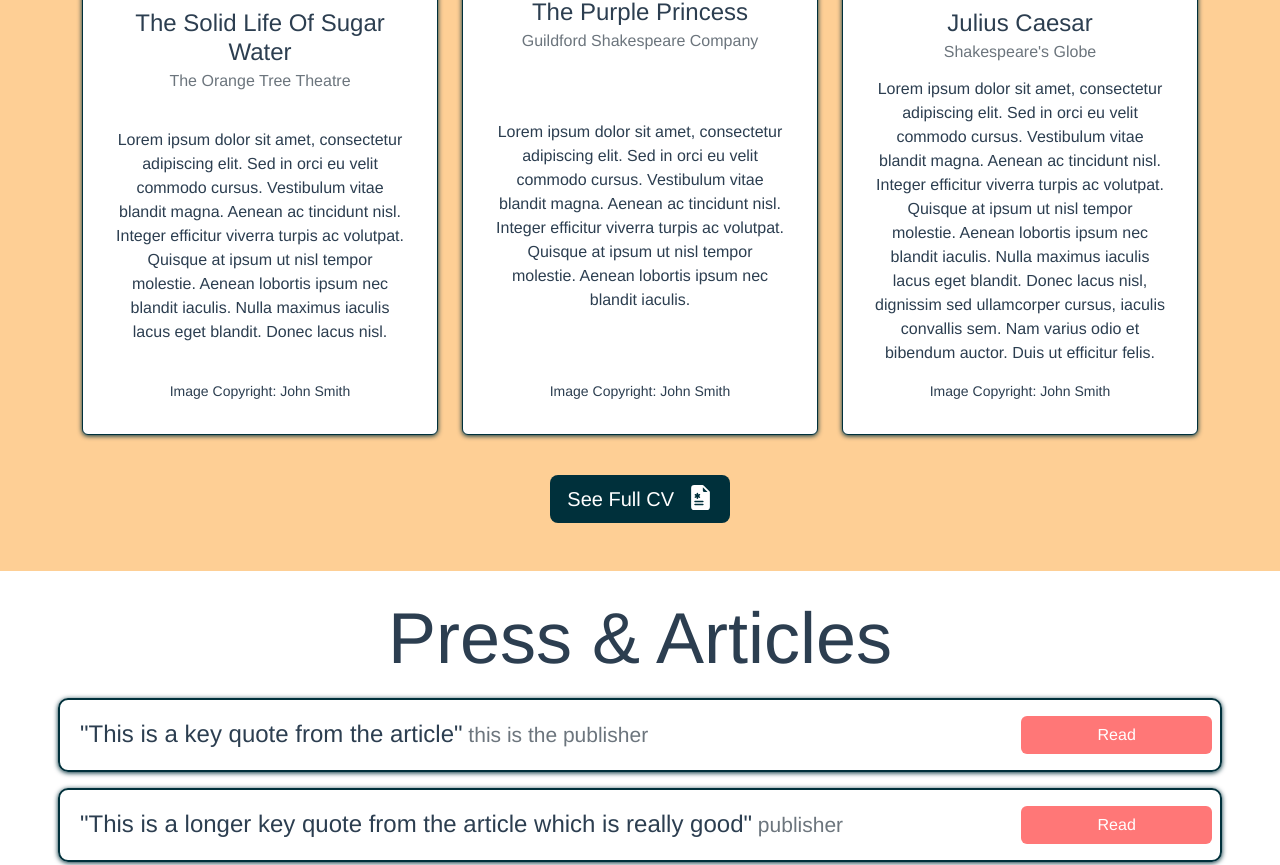
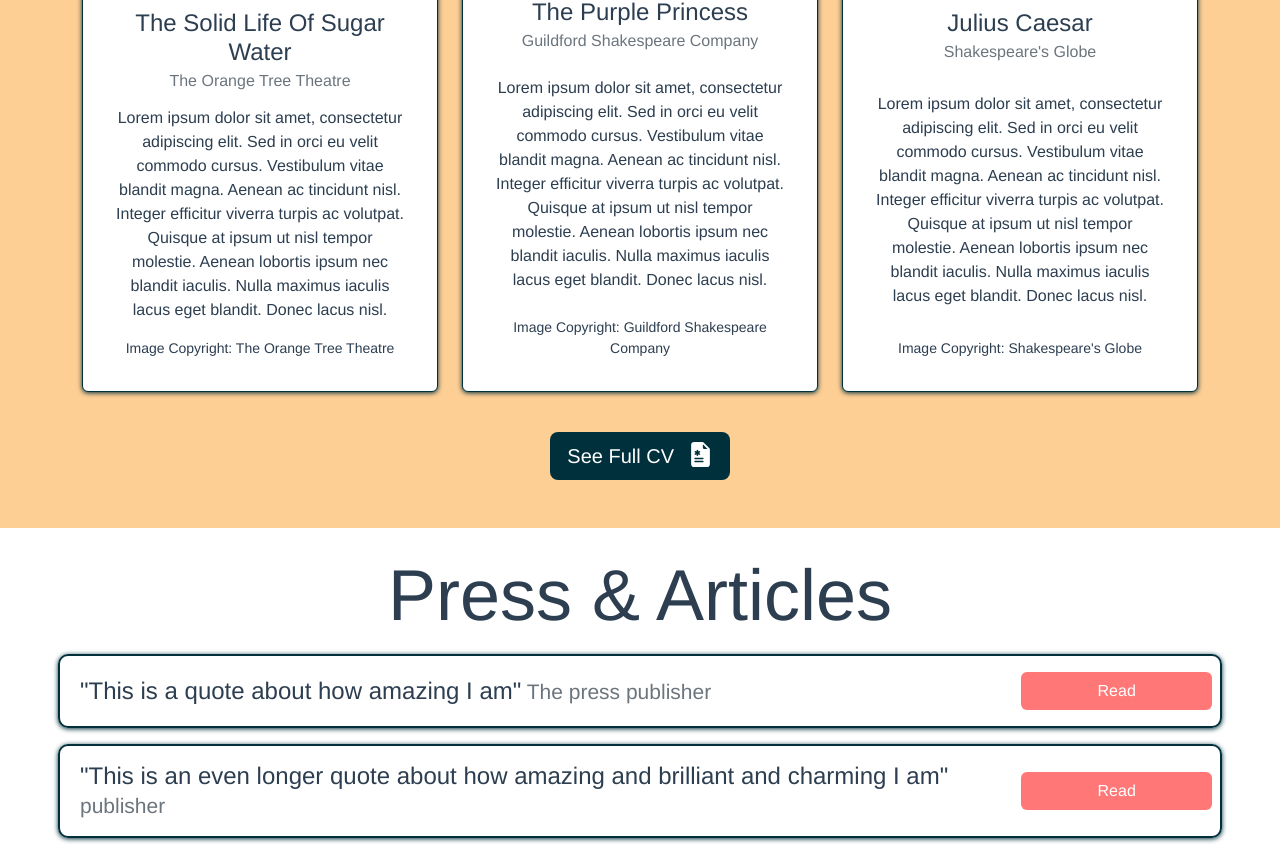
Before and after one commit to ollieChurch/IndianaDirector, a Vue app: page /#/ in a window 1280 px wide. Shown: the part 1980-2845 px from the top of the page. Built offline with nearby package versions, Linux system fonts and the light colour scheme.

Commit message:
uses cms to provide content

```diff
--- a/src/views/HomeView.vue
+++ b/src/views/HomeView.vue
@@ -56,7 +56,7 @@
         <div class="row" ref="about">
             <div class="col-md">
                 <b-img
-                    :src="lastSupperImg"
+                    :src="aboutMeImg"
                     class="about-img"
                     alt="Indiana gives notes during rehearsal for The Last Supper"
                 ></b-img>
@@ -64,16 +64,14 @@
             <div class="col-md">
                 <b-container class="py-5 ps-md-1 pe-md-4">
                     <h2 class="display-2">About Indiana</h2>
-                    <p class="pt-2 pb-3">
-                        Lorem ipsum dolor sit amet, consectetur adipiscing elit. Sed in orci eu velit commodo cursus. Vestibulum vitae blandit magna. Aenean ac tincidunt nisl. Integer efficitur viverra turpis ac volutpat. Quisque at ipsum ut nisl tempor molestie. Aenean lobortis ipsum nec blandit iaculis. Nulla maximus iaculis lacus eget blandit. Donec lacus nisl, dignissim sed ullamcorper cursus, iaculis convallis sem. Nam varius odio et bibendum auctor. Duis ut efficitur felis.
-                    </p>
+                    <p class="pt-2 pb-3">{{ content.aboutMeText }}</p>
 
                     <div class="d-flex-sm justify-content-around">
                         <b-button
                             variant="custom-primary"
                             size="lg"
                             class="m-2"
-                            href="https://twitter.com/indianalown"
+                            :href="content.twitterLink"
                             target="_blank"
                         >
                             Twitter
@@ -97,21 +95,21 @@
             <b-container ref="shows">
                 <h2 class="display-2">Featured Shows</h2>
                 <div class="row">
-                    <div class="col-lg my-3" v-for="show in featuredShows" :key="`${show.title}-card`" >
+                    <div class="col-lg my-3" v-for="show in content.featuredShowsList" :key="`${show.showTitle}-card`" >
                         <b-card
-                            :img-src="show.image"
-                            :img-alt="show.imageAlt"
+                            :img-src="imageSrc(show.showImageSrc)"
+                            :img-alt="show.showImageAlt"
                             img-top
                             class="featured-show-card featured-show-card-height"
                         >
                             <b-card-body class="d-flex flex-column justify-content-between featured-show-card-height">
                                 <div>
-                                    <b-card-title>{{ show.title }}</b-card-title>
-                                    <b-card-sub-title class="mb-3">{{ show.company }}</b-card-sub-title>
+                                    <b-card-title>{{ show.showTitle }}</b-card-title>
+                                    <b-card-sub-title class="mb-3">{{ show.showCompany }}</b-card-sub-title>
                                 </div>
 
-                                <b-card-text>{{ show.description }}</b-card-text>
-                                <b-card-text class="small">Image Copyright: {{ show.imageCopyright }}</b-card-text>
+                                <b-card-text>{{ show.showText }}</b-card-text>
+                                <b-card-text class="small">Image Copyright: {{ show.showImageCopyright }}</b-card-text>
                             </b-card-body>
                         </b-card>
                     </div>
@@ -122,7 +120,7 @@
                     size="lg"
                     variant="custom-secondary"
                     class="my-4"
-                    href="https://www.linkedin.com/in/indiana-lown-collins"
+                    :href="content.cvLink"
                     target="_blank"
                 >
                     See Full CV
@@ -134,18 +132,22 @@
         <div ref="press">
             <b-container class="py-4 px-4 px-md-0">
                 <h2 class="display-2">Press & Articles</h2>
-                <div class="row justify-content-center py-3 px-2 my-3 press-card">
+                <div
+                    v-for="article, index in content.pressList"
+                    :key="`press-card-${index}`"
+                    class="row justify-content-center py-3 px-2 my-3 press-card"
+                >
                     <div class="col-sm align-self-center">
-                        <b-card-title class="press-text">"This is a key quote from the article"<span class="text-muted small"> this is the publisher</span></b-card-title>
+                        <b-card-title class="press-text">
+                            "{{ article.pressQuote }}"<span class="text-muted small"> {{ article.pressPublisher }}</span>
+                        </b-card-title>
                     </div>
-                    <b-button class="col-sm-2 mt-2 mt-sm-0 align-self-center" variant="custom-primary">Read</b-button>
-                </div>
-
-                <div class="row justify-content-center py-3 px-2 my-3 press-card">
-                    <div class="col-sm align-self-center">
-                        <b-card-title class="press-text">"This is a longer key quote from the article which is really good"<span class="text-muted small"> publisher</span></b-card-title>
-                    </div>
-                    <b-button class="col-sm-2 mt-2 mt-sm-0 align-self-center" variant="custom-primary">Read</b-button>
+                    <b-button
+                        class="col-sm-2 mt-2 mt-sm-0 align-self-center"
+                        variant="custom-primary"
+                        :href="article.pressLink"
+                        target="_blank"
+                    >Read</b-button>
                 </div>
             </b-container>
         </div>
@@ -193,52 +195,18 @@
     import defaultProfilePic from '../assets/profilePic.jpeg'
     import jmkImage from '../assets/jmk.jpeg'
     import globeImage from '../assets/globe.jpeg'
-    import lastSupperImage from '../assets/lastSupper.jpeg'
-    import juliusImage from '../assets/juliusCaesar.jpeg'
-    import purplePrincessImage from '../assets/purplePrincess.jpeg'
-    import solidLifeImage from '../assets/solidLife.jpeg'
+    import defaultAboutPic from '../assets/lastSupper.jpeg'
     import contentJson from '../contentManagement/content.json'
 
 
     export default {
         name: 'HomeView',
 
-        mounted() {
-            console.log(this.content)
-        },
-
         data: function () {
             return {
                 content: contentJson,
                 jmkImg: jmkImage,
                 globeImg: globeImage,
-                lastSupperImg: lastSupperImage,
-                featuredShows: [
-                    {
-                        title: "The Solid Life Of Sugar Water",
-                        company: "The Orange Tree Theatre",
-                        description: "Lorem ipsum dolor sit amet, consectetur adipiscing elit. Sed in orci eu velit commodo cursus. Vestibulum vitae blandit magna. Aenean ac tincidunt nisl. Integer efficitur viverra turpis ac volutpat. Quisque at ipsum ut nisl tempor molestie. Aenean lobortis ipsum nec blandit iaculis. Nulla maximus iaculis lacus eget blandit. Donec lacus nisl.",
-                        image: solidLifeImage,
-                        imageAlt: "The Solid Life of Sugar Water promotional poster. View underwater a male and female tread water. We cannot see their faces",
-                        imageCopyright: "John Smith"
-                    },
-                    {
-                        title: "The Purple Princess",
-                        company: "Guildford Shakespeare Company",
-                        description: "Lorem ipsum dolor sit amet, consectetur adipiscing elit. Sed in orci eu velit commodo cursus. Vestibulum vitae blandit magna. Aenean ac tincidunt nisl. Integer efficitur viverra turpis ac volutpat. Quisque at ipsum ut nisl tempor molestie. Aenean lobortis ipsum nec blandit iaculis.",
-                        image: purplePrincessImage,
-                        imageAlt: "the audience at the globe theatre",
-                        imageCopyright: "John Smith"
-                    },
-                    {
-                        title: "Julius Caesar",
-                        company: "Shakespeare's Globe",
-                        description: "Lorem ipsum dolor sit amet, consectetur adipiscing elit. Sed in orci eu velit commodo cursus. Vestibulum vitae blandit magna. Aenean ac tincidunt nisl. Integer efficitur viverra turpis ac volutpat. Quisque at ipsum ut nisl tempor molestie. Aenean lobortis ipsum nec blandit iaculis. Nulla maximus iaculis lacus eget blandit. Donec lacus nisl, dignissim sed ullamcorper cursus, iaculis convallis sem. Nam varius odio et bibendum auctor. Duis ut efficitur felis.",
-                        image: juliusImage,
-                        imageAlt: "the audience at the globe theatre",
-                        imageCopyright: "John Smith"
-                    }
-                ],
                 contactForm: {
                     name: "",
                     email: "",
@@ -251,6 +219,11 @@
             profileImg() {
                 const userUpload = this.content.profileImage
                 return userUpload ? userUpload.split("/public").join('') : defaultProfilePic
+            },
+
+            aboutMeImg() {
+                const userUpload = this.content.aboutMeImage
+                return userUpload ? userUpload.split("/public").join('') : defaultAboutPic
             }
         },
 
@@ -264,6 +237,10 @@
 
             handleSubmit() {
                 console.log(this.contactForm)
+            },
+
+            imageSrc(image) {
+                return image.split("/public").join('')
             }
         }
     }
```
